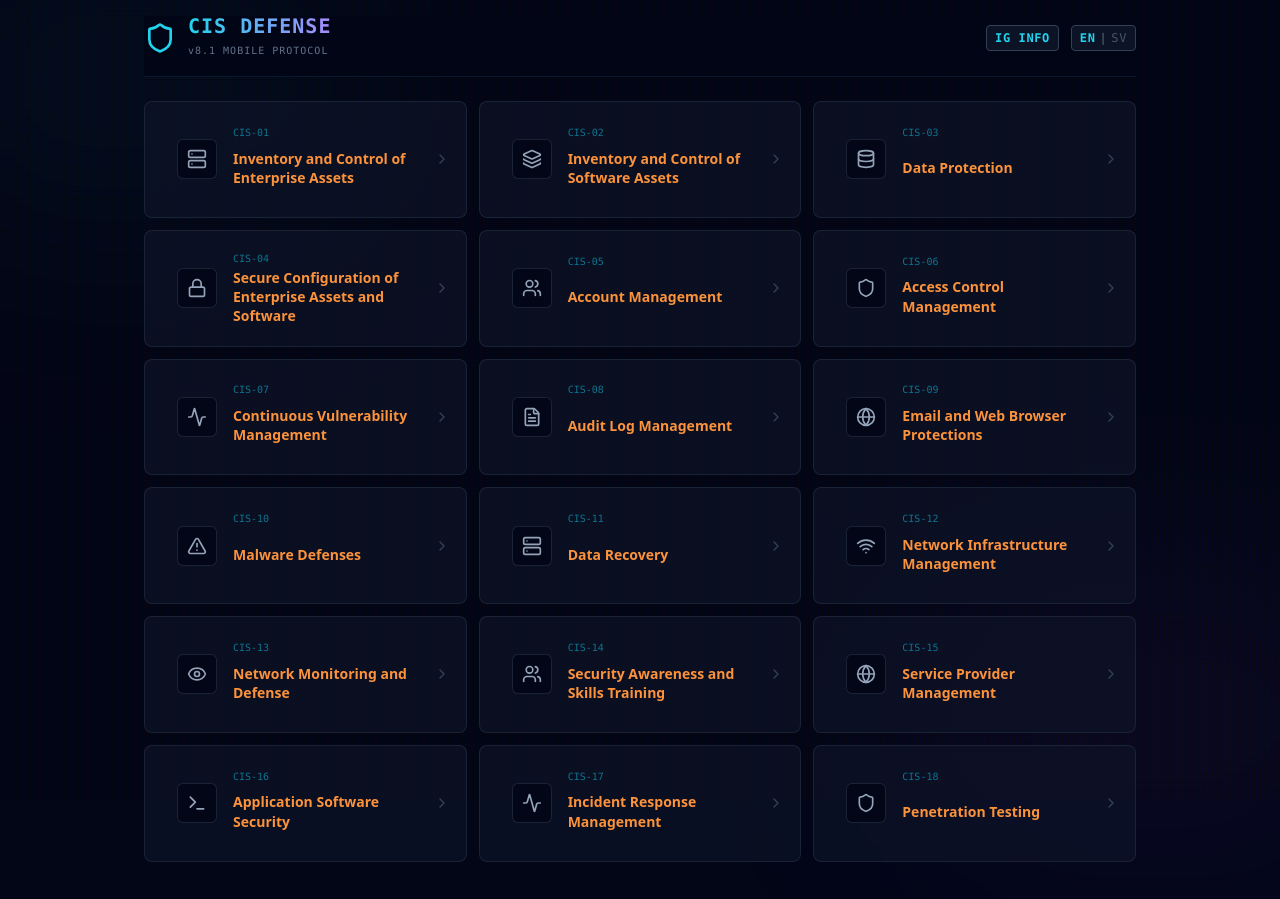
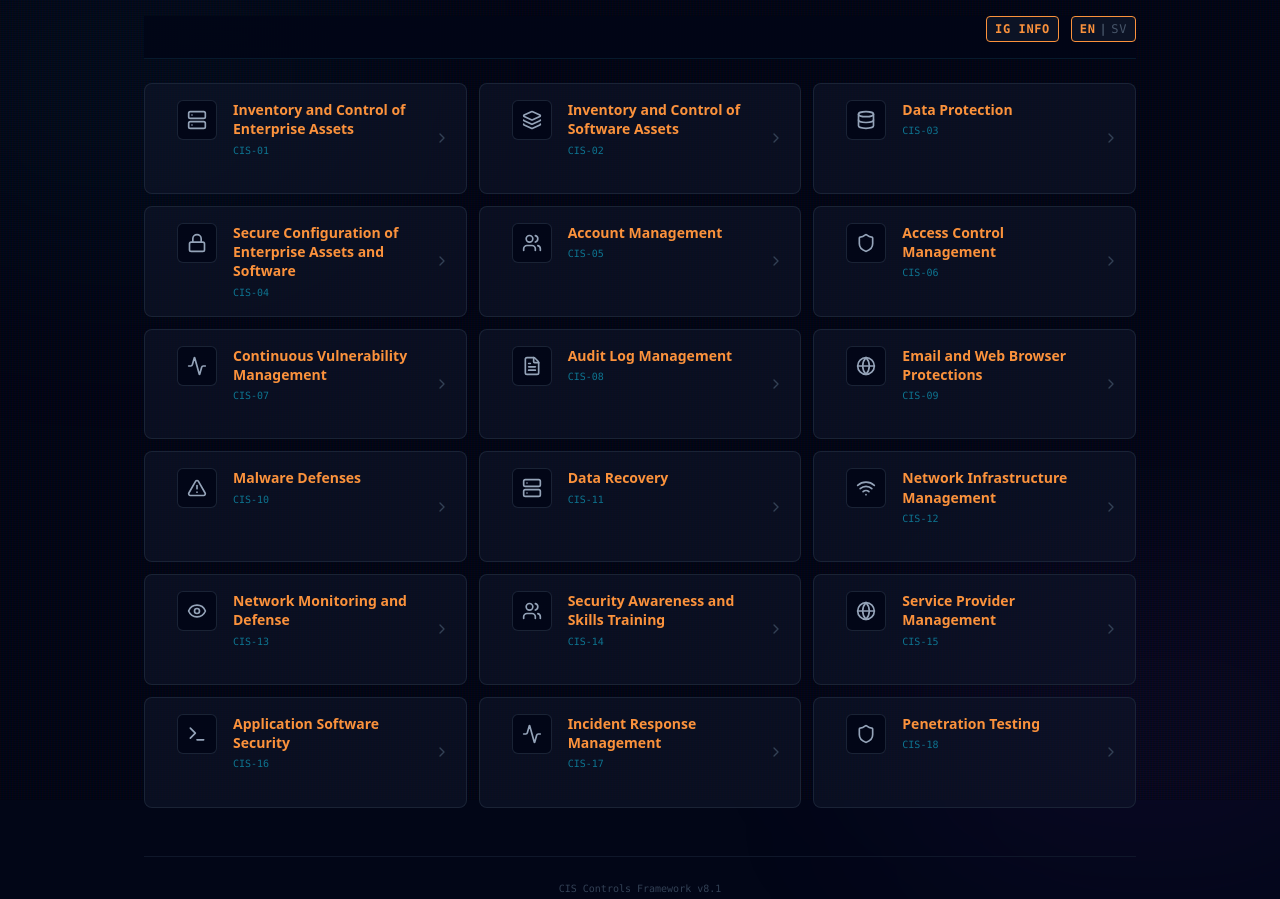
Before and after one commit to fsamielias/cis-control-3, a plain HTML site: page index.html in a window 1280 px wide. Shown: the top 899 px of the page. Drawn offline with nearby package versions, Linux system fonts and the light colour scheme.

Commit message:
Update index.html

```diff
--- a/index.html
+++ b/index.html
@@ -110,29 +110,17 @@
 
     <div class="relative z-10 max-w-5xl mx-auto p-4 pb-24">
 
-        <!-- Header -->
-        <header class="mb-6 flex items-center justify-between border-b border-cyan-900/30 pb-4 sticky top-0 bg-slate-950/90 backdrop-blur-xl z-30 pt-safe-top transition-all duration-300">
-            <div class="flex items-center space-x-3">
-                <div class="relative">
-                    <i data-lucide="shield" class="w-8 h-8 text-cyan-400"></i>
-                </div>
-                <div>
-                    <h1 class="text-xl font-bold tracking-wider text-transparent bg-clip-text bg-gradient-to-r from-cyan-400 to-violet-400 uppercase font-mono leading-none">
-                        CIS DEFENSE
-                    </h1>
-                    <span class="text-[10px] text-slate-500 font-mono tracking-widest">v8.1 MOBILE PROTOCOL</span>
-                </div>
-            </div>
-
+        <!-- Header (Rensad - Endast knappar till höger) -->
+        <header class="mb-6 flex items-center justify-end border-b border-cyan-900/30 pb-4 sticky top-0 bg-slate-950/90 backdrop-blur-xl z-30 pt-safe-top transition-all duration-300">
             <div class="flex items-center space-x-3">
                 <!-- IG Info Button -->
-                <button onclick="navigateToIG()" class="flex items-center space-x-1 bg-slate-900/80 border border-slate-700 rounded px-2 py-1 text-xs font-mono font-bold tracking-wider hover:border-cyan-500 active:scale-95 transition-all text-cyan-400">
+                <button id="ig-info-btn" onclick="navigateToIG()" class="flex items-center space-x-1 bg-slate-900/80 border border-orange-400 rounded px-2 py-1 text-xs font-mono font-bold tracking-wider hover:border-orange-300 active:scale-95 transition-all text-orange-400">
                     <span>IG INFO</span>
                 </button>
 
                 <!-- Language Toggle Switch -->
-                <button id="lang-toggle" onclick="toggleLanguage()" class="flex items-center space-x-1 bg-slate-900/80 border border-slate-700 rounded px-2 py-1 text-xs font-mono font-bold tracking-wider hover:border-cyan-500 active:scale-95 transition-all">
-                    <span id="lang-en" class="text-cyan-400">EN</span>
+                <button id="lang-toggle" onclick="toggleLanguage()" class="flex items-center space-x-1 bg-slate-900/80 border border-orange-400 rounded px-2 py-1 text-xs font-mono font-bold tracking-wider hover:border-orange-300 active:scale-95 transition-all">
+                    <span id="lang-en" class="text-orange-400">EN</span>
                     <span class="text-slate-600">|</span>
                     <span id="lang-sv" class="text-slate-500">SV</span>
                 </button>
@@ -1837,11 +1825,11 @@
             const svEl = document.getElementById('lang-sv');
 
             if (currentLang === 'en') {
-                enEl.className = 'text-cyan-400 font-bold';
+                enEl.className = 'text-orange-400 font-bold';
                 svEl.className = 'text-slate-600 font-normal';
             } else {
                 enEl.className = 'text-slate-600 font-normal';
-                svEl.className = 'text-cyan-400 font-bold';
+                svEl.className = 'text-orange-400 font-bold';
             }
         }
 
@@ -1925,16 +1913,23 @@
         function render() {
             const mainEl = document.getElementById('app-content');
             const footerEl = document.getElementById('app-footer');
+            const igBtn = document.getElementById('ig-info-btn');
 
             if (!activeControlId) {
+                // HOME VIEW
                 renderListView(mainEl);
                 if(footerEl) footerEl.style.display = 'block';
+                if(igBtn) igBtn.style.display = 'flex'; // Show IG Button
             } else if (activeControlId === 'ig-info') {
+                // IG INFO VIEW
                 renderIGView(mainEl);
                 if(footerEl) footerEl.style.display = 'none';
+                if(igBtn) igBtn.style.display = 'none'; // Hide IG Button
             } else {
+                // CONTROL DETAIL VIEW
                 renderDetailView(mainEl, activeControlId);
                 if(footerEl) footerEl.style.display = 'none';
+                if(igBtn) igBtn.style.display = 'none'; // Hide IG Button
             }
 
             lucide.createIcons();
@@ -1952,27 +1947,27 @@
 
                 html += `
                     <button onclick="navigateToControl(${control.id})"
-                        class="group relative w-full h-full flex items-center space-x-4 p-4 bg-slate-900/60 border border-slate-800/80
+                        class="group relative w-full h-full flex items-start space-x-4 p-4 bg-slate-900/60 border border-slate-800/80
                                hover:border-cyan-500/50 hover:bg-slate-800/80
                                active:scale-[0.98] active:bg-slate-800 active:border-cyan-500/30
                                transition-all duration-200 text-left rounded-lg overflow-hidden touch-manipulation">
 
                         <div class="absolute inset-0 bg-gradient-to-r from-cyan-500/0 via-cyan-500/5 to-cyan-500/0 translate-x-[-100%] group-hover:translate-x-[100%] transition-transform duration-700"></div>
 
-                        <div class="relative flex-shrink-0 self-center">
+                        <div class="relative flex-shrink-0">
                             <div class="w-10 h-10 rounded-md bg-slate-950 border border-slate-700/50 flex items-center justify-center group-hover:border-cyan-400/50 transition-all">
                                 <i data-lucide="${control.icon}" class="w-5 h-5 text-slate-400 group-hover:text-cyan-400 transition-colors"></i>
                             </div>
                         </div>
 
-                        <div class="flex-1 min-w-0 py-1">
-                            <div class="text-[10px] font-mono text-cyan-700 mb-0.5 group-hover:text-cyan-400 font-medium">
-                                CIS-${idStr}
-                            </div>
-                            <h3 class="effect-target text-sm font-bold text-orange-400 group-hover:text-orange-300 leading-snug break-words min-h-[3.25rem] flex items-center"
+                        <div class="flex-1 min-w-0 py-0">
+                            <h3 class="effect-target text-sm font-bold text-orange-400 group-hover:text-orange-300 leading-snug break-words"
                                 data-control-id="${control.id}">
                                 ${title}
                             </h3>
+                            <div class="text-[10px] font-mono text-cyan-700 mt-1 group-hover:text-cyan-400 font-medium">
+                                CIS-${idStr}
+                            </div>
                         </div>
 
                         <div class="text-slate-700 group-hover:text-cyan-500 transition-colors self-center">
```
